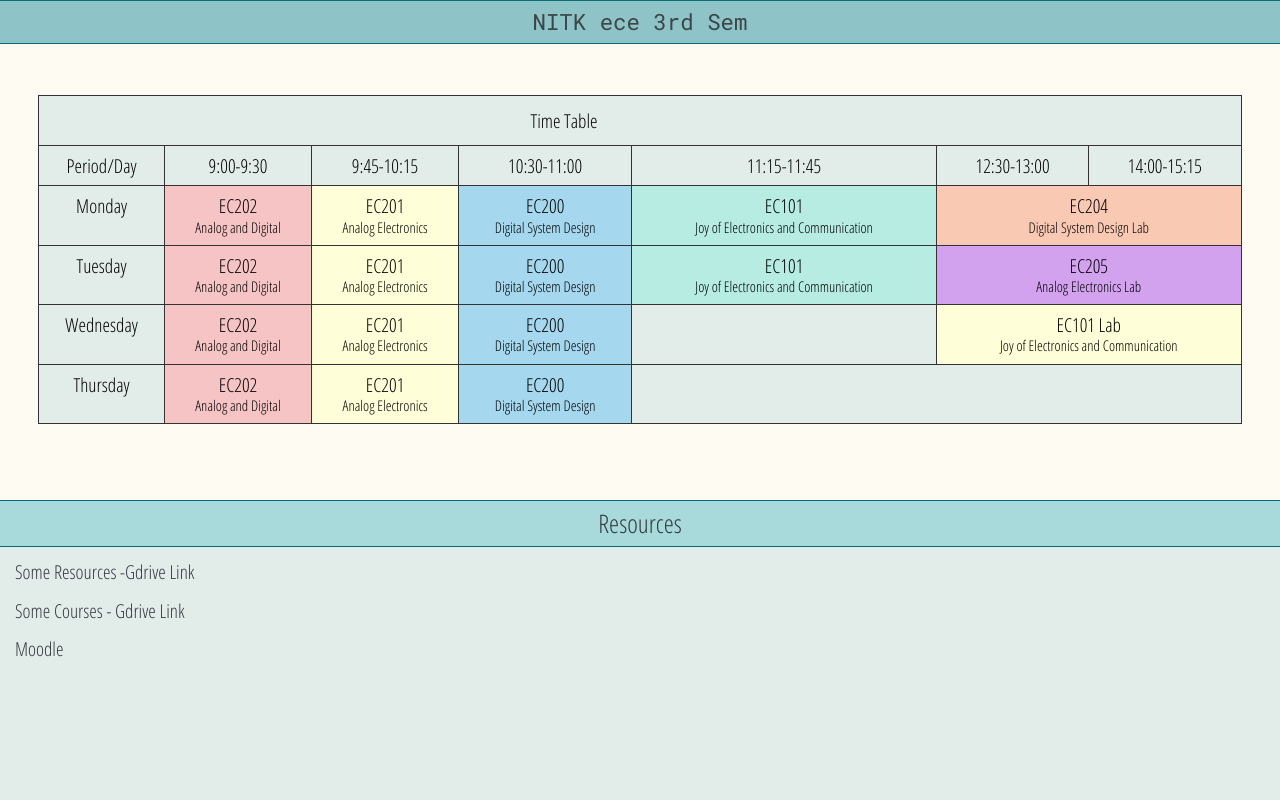
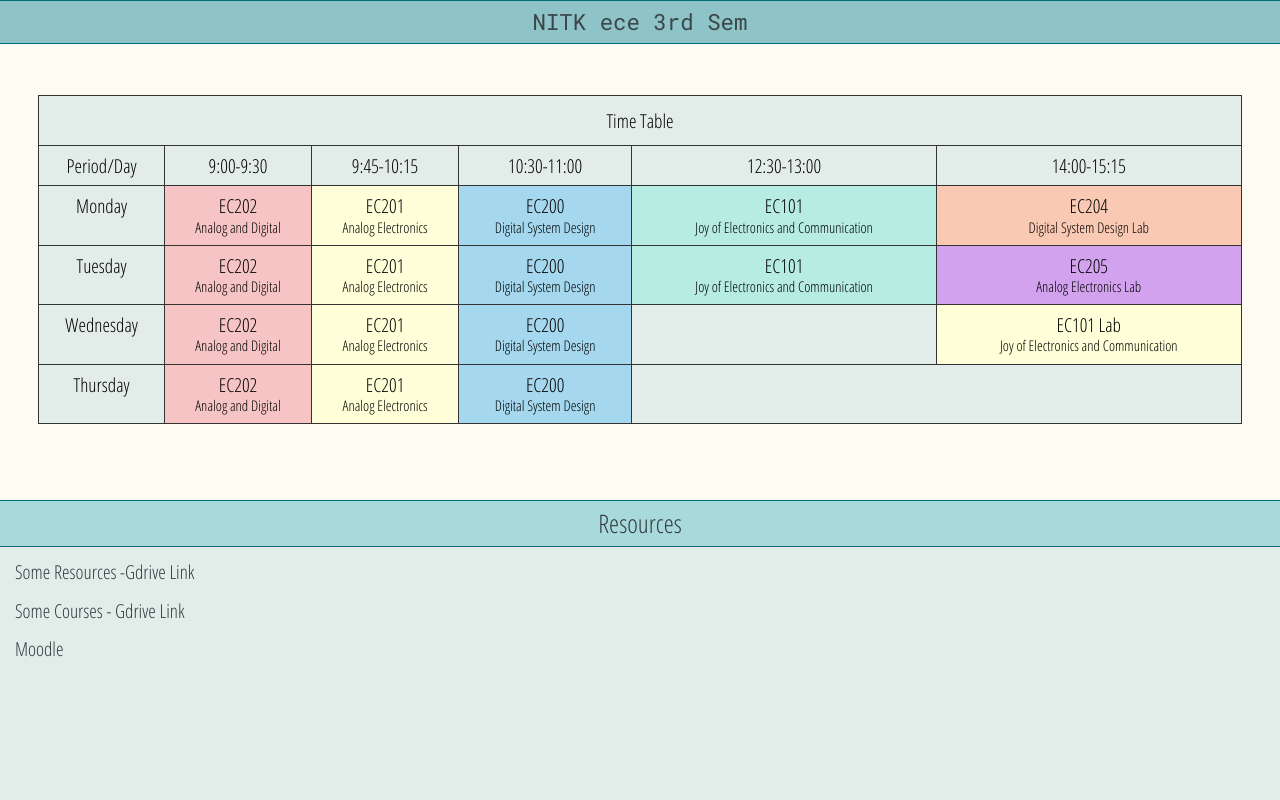
Before and after one commit to Utkar5hM/nitktt, a plain HTML site: page index.html in a window 1280 px wide. Shown: the top 800 px of the page. Drawn offline with Linux system fonts and the light colour scheme.

Commit message:
Update index.html

```diff
--- a/index.html
+++ b/index.html
@@ -30,7 +30,6 @@
                     <td>9:00-9:30</td>
                     <td>9:45-10:15</td>
                     <td>10:30-11:00</td>
-                    <td>11:15-11:45</td>
                     <td>12:30-13:00</td>
                     <td>14:00-15:15</td>
                 </tr>
```
